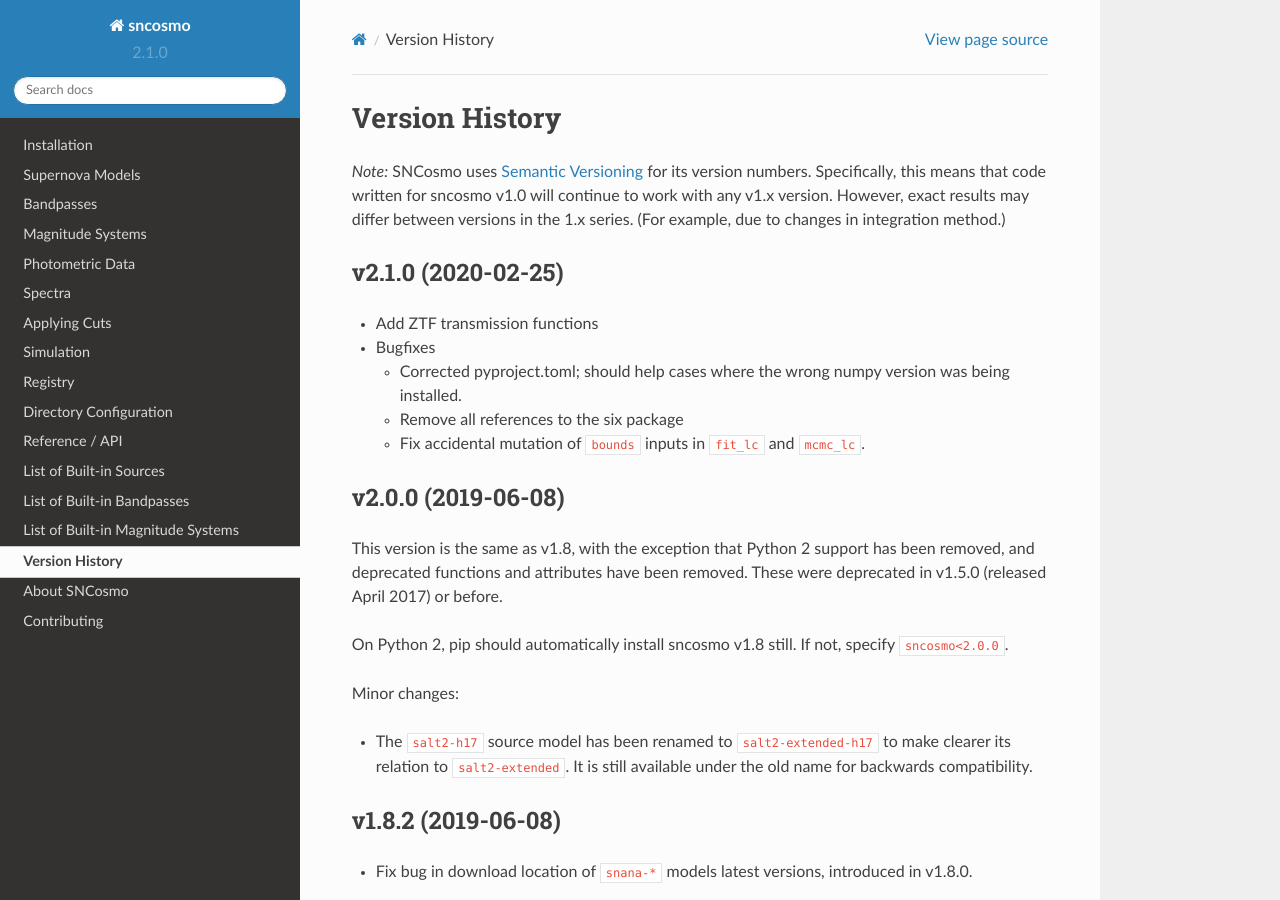
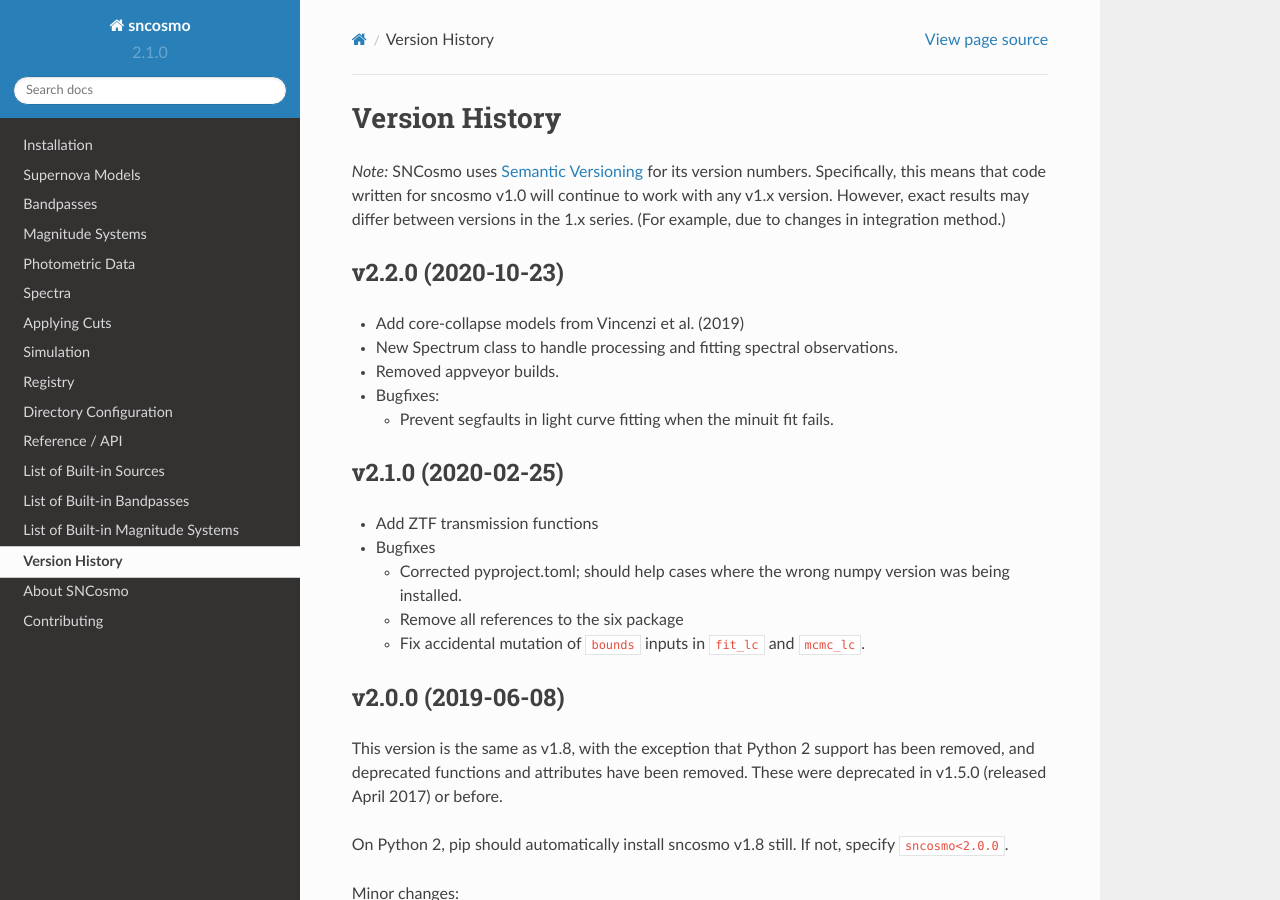
Before and after one commit to sncosmo/sncosmo, a Sphinx documentation site: the page built from docs/history.rst, in a window 1280 px wide and 900 px high. Built offline with Sphinx 7.4.7 and the Read the Docs theme 2.0.0, drawn with Linux system fonts in a browser that asks for light colours; pages that are not in the unit, such as notebooks, are missing from menus.

Commit message:
prep for v2.2.0 release

```diff
--- a/docs/history.rst
+++ b/docs/history.rst
@@ -7,6 +7,19 @@ its version numbers. Specifically, this means that code written for
 sncosmo v1.0 will continue to work with any v1.x version. However,
 exact results may differ between versions in the 1.x series. (For
 example, due to changes in integration method.)
+
+v2.2.0 (2020-10-23)
+===================
+
+- Add core-collapse models from Vincenzi et al. (2019)
+
+- New Spectrum class to handle processing and fitting spectral observations.
+
+- Removed appveyor builds.
+
+- Bugfixes:
+
+  - Prevent segfaults in light curve fitting when the minuit fit fails.
 
 v2.1.0 (2020-02-25)
 ===================
```
